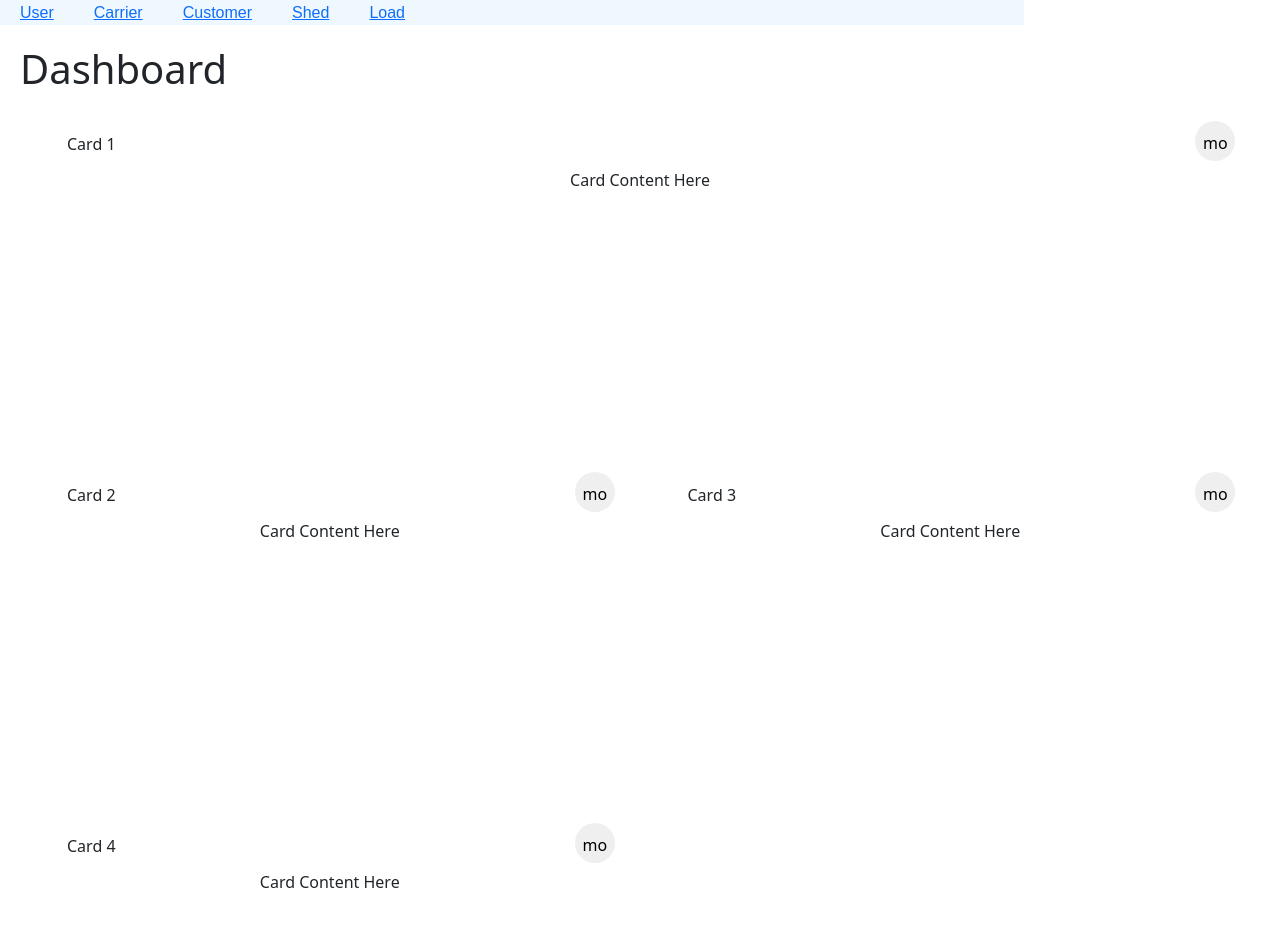
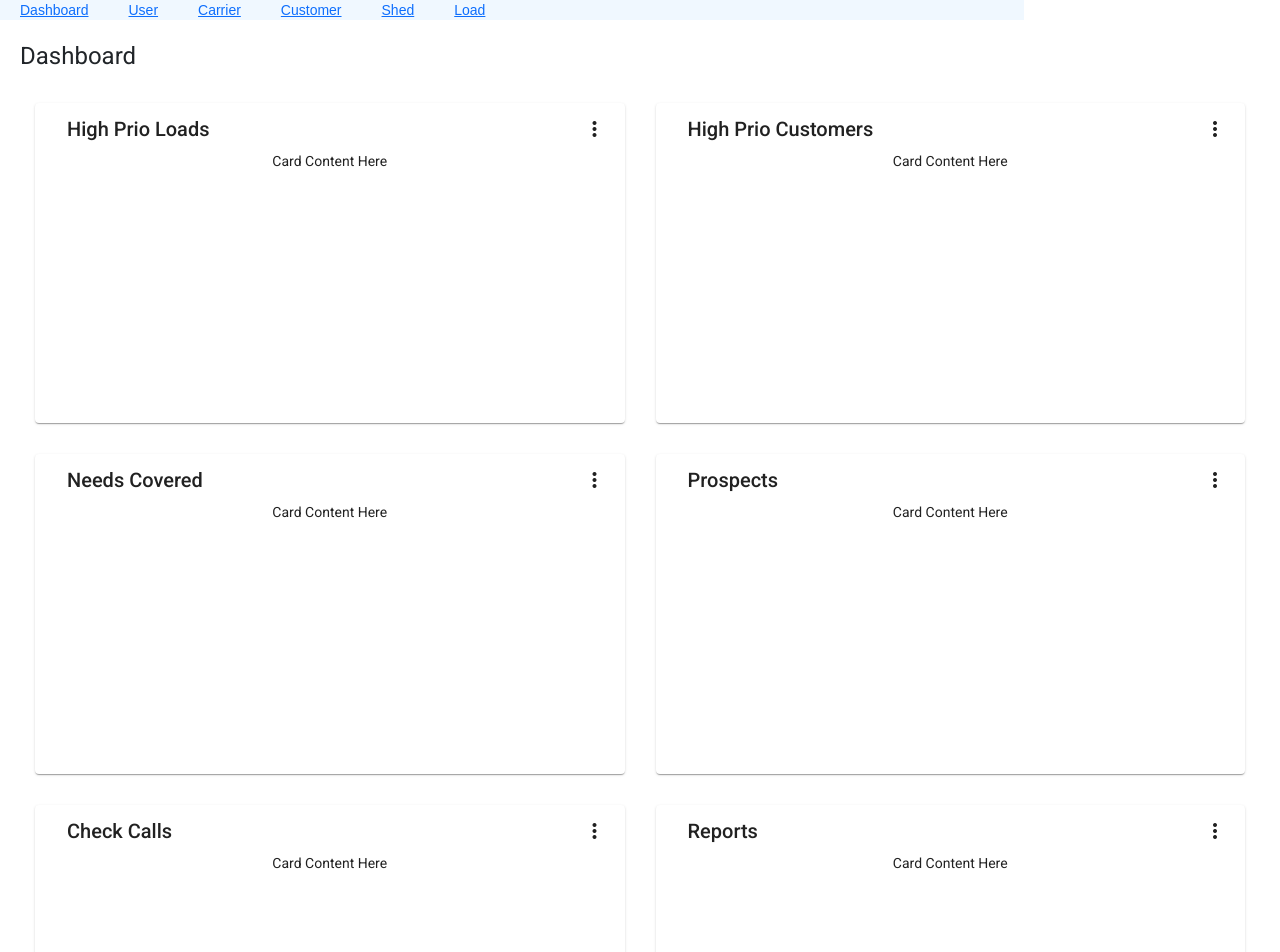
Before and after one commit to gpdoud/TQL-Load-Manager-Client-Prototype, an Angular app: page /dashboard in a window 1280 px wide. Shown: the top 952 px of the page. Built offline with nearby package versions, Linux system fonts and the light colour scheme.

Commit message:
Saving card changes

```diff
--- a/angular.json
+++ b/angular.json
@@ -48,6 +48,7 @@
               "src/assets"
             ],
             "styles": [
+              "./node_modules/@angular/material/prebuilt-themes/indigo-pink.css",
               "src/styles.css"
             ],
             "scripts": []
@@ -115,6 +116,7 @@
               "src/assets"
             ],
             "styles": [
+              "./node_modules/@angular/material/prebuilt-themes/indigo-pink.css",
               "src/styles.css"
             ],
             "scripts": []
--- a/package.json
+++ b/package.json
@@ -11,13 +11,17 @@
   "private": true,
   "dependencies": {
     "@angular/animations": "~12.0.5",
+    "@angular/cdk": "^12.1.3",
     "@angular/common": "~12.0.5",
     "@angular/compiler": "~12.0.5",
     "@angular/core": "~12.0.5",
     "@angular/forms": "~12.0.5",
+    "@angular/material": "^12.1.3",
     "@angular/platform-browser": "~12.0.5",
     "@angular/platform-browser-dynamic": "~12.0.5",
     "@angular/router": "~12.0.5",
+    "chart.js": "^3.4.1",
+    "ng2-charts": "^3.0.0-rc.4",
     "rxjs": "~6.6.0",
     "tslib": "^2.1.0",
     "zone.js": "~0.11.4"
@@ -34,6 +38,7 @@
     "karma-coverage": "~2.0.3",
     "karma-jasmine": "~4.0.0",
     "karma-jasmine-html-reporter": "^1.5.0",
+    "ng2-charts-schematics": "^0.1.7",
     "typescript": "~4.2.3"
   }
 }
--- a/src/app/dash/dash.component.css
+++ b/src/app/dash/dash.component.css
@@ -19,3 +19,8 @@
 .dashboard-card-content {
   text-align: center;
 }
+
+table{
+  overflow-x: scroll !important;
+  overflow-y: scroll !important;
+}
--- a/src/app/dash/dash.component.ts
+++ b/src/app/dash/dash.component.ts
@@ -13,18 +13,24 @@ export class DashComponent {
     map(({ matches }) => {
       if (matches) {
         return [
-          { title: 'Card 1', cols: 1, rows: 1 },
-          { title: 'Card 2', cols: 1, rows: 1 },
-          { title: 'Card 3', cols: 1, rows: 1 },
-          { title: 'Card 4', cols: 1, rows: 1 }
+          { title: 'High Prio Loads', cols: 1, rows: 1 },
+          { title: 'High Prio Customers', cols: 1, rows: 1 },
+          { title: 'Needs Covered', cols: 1, rows: 1 },
+          { title: 'Prospects', cols: 1, rows: 1 },
+          { title: 'Check Calls', cols: 1, rows: 1 },
+          { title: 'Reports', cols: 1, rows: 2 },
+          { title: 'All Loads', cols: 1, rows: 1 }
         ];
       }
 
       return [
-        { title: 'Card 1', cols: 2, rows: 1 },
-        { title: 'Card 2', cols: 1, rows: 1 },
-        { title: 'Card 3', cols: 1, rows: 2 },
-        { title: 'Card 4', cols: 1, rows: 1 }
+        { title: 'High Prio Loads', cols: 1, rows: 1 },
+        { title: 'High Prio Customers', cols: 1, rows: 1 },
+        { title: 'Needs Covered', cols: 1, rows: 1 },
+        { title: 'Prospects', cols: 1, rows: 1 },
+        { title: 'Check Calls', cols: 1, rows: 1 },
+        { title: 'Reports', cols: 1, rows: 2 },
+        { title: 'All Loads', cols: 1, rows: 1 }
       ];
     })
   );
--- a/src/app/navbar/navbar.component.ts
+++ b/src/app/navbar/navbar.component.ts
@@ -9,6 +9,7 @@ import { Navbar } from './navbar.class';
 export class NavbarComponent implements OnInit {
 
   navbars: Navbar[] =[
+    new Navbar("Dashboard", "/dashboard"),
     new Navbar("User", "/user/list"),
     new Navbar("Carrier", "/carrier/list"),
     new Navbar("Customer", "/customer/list"),
--- a/src/index.html
+++ b/src/index.html
@@ -12,8 +12,11 @@
   <link rel="icon" type="image/x-icon" href="favicon.ico">
   <link href="https://cdn.jsdelivr.net/npm/bootstrap@5.0.2/dist/css/bootstrap.min.css" rel="stylesheet" integrity="sha384-EVSTQN3/azprG1Anm3QDgpJLIm9Nao0Yz1ztcQTwFspd3yD65VohhpuuCOmLASjC" crossorigin="anonymous">
 
+  <link rel="preconnect" href="https://fonts.gstatic.com">
+  <link href="https://fonts.googleapis.com/css2?family=Roboto:wght@300;400;500&display=swap" rel="stylesheet">
+  <link href="https://fonts.googleapis.com/icon?family=Material+Icons" rel="stylesheet">
 </head>
-<body>
+<body class="mat-typography">
   <app-root></app-root>
 </body>
 </html>
--- a/src/styles.css
+++ b/src/styles.css
@@ -1 +1,4 @@
 /* You can add global styles to this file, and also import other style files */
+
+html, body { height: 100%; }
+body { margin: 0; font-family: Roboto, "Helvetica Neue", sans-serif; }
```
Also changed, not shown: 1 other file (tests, documents, lock files or other folders).
